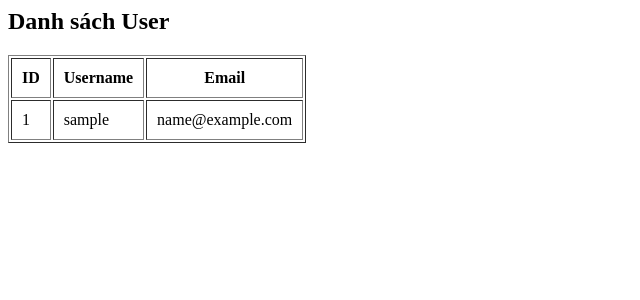
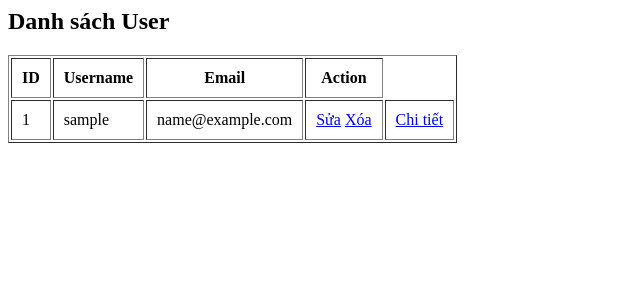
Before and after one commit to chuchocit/laptrinhweb, a PHP site: page /user_list.php in a window 1280 px wide. Shown: the top 300 px of the page, without its empty margins (0-640 px from the left). Run offline with PHP 8.4, Linux system fonts and the light colour scheme; tables that the repository leaves empty or names only in its code hold one stand-in row (values such as "Sample post").

Commit message:
xu ly delete user

```diff
--- a/user_list.php
+++ b/user_list.php
@@ -16,14 +16,22 @@ $users = $db->select($sql);
         <th>ID</th>
         <th>Username</th>
         <th>Email</th>
+        <th>Action</th>
     </tr>
 
-<?php foreach($users as $user): ?>
-    <tr>
-        <td><?php echo $user['id']; ?></td>
-        <td><?php echo $user['username']; ?></td>
-        <td><?php echo $user['email']; ?></td>
-    </tr>
-<?php endforeach; ?>
+    <?php foreach ($users as $user): ?>
+        <tr>
+            <td><?php echo $user['id']; ?></td>
+            <td><?php echo $user['username']; ?></td>
+            <td><?php echo $user['email']; ?></td>
+            <td>
+                <a href="edit_user.php?id=<?php echo $user['id']; ?>">Sửa</a>
+                <a href="delete_user.php?id=<?php echo $user['id']; ?>" onclick="return confirm('Bạn có chắc muốn xóa?')">Xóa</a>
 
+            </td>
+            <td>
+                <a href="user_detail.php?id=<?php echo $user['id']; ?>">Chi tiết</a>
+            </td>
+        </tr>
+    <?php endforeach; ?>
 </table>
```
Also changed, not shown: delete_user.php (added, +17 -0 lines).
